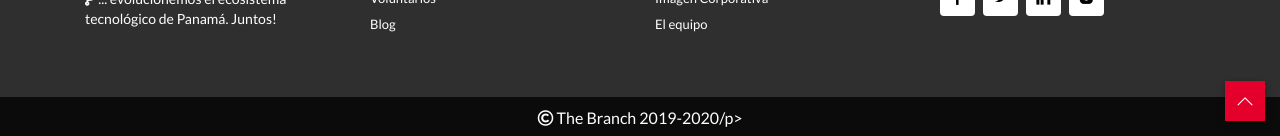
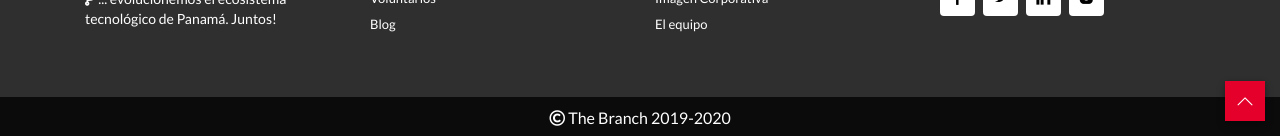
Before and after one commit to marvlm/thebranchconf, a Jekyll site: the page built from index.html, in a window 1280 px wide and 900 px high, scrolled down 8714 px. Shown: the part 761-897 px from the top of the window. Built offline with Jekyll 4.4.1, drawn with Linux system fonts in a browser that asks for light colours; nearby versions of some CDN libraries; some web fonts are replaced; the list of posts is cut into pages by our own code; comment, search, counter and statistics services are not loaded.

Commit message:
Fix copyright text

```diff
--- a/_layouts/default.html
+++ b/_layouts/default.html
@@ -54,7 +54,7 @@
             <div class="row">
                 <div class="col-md-12">
                     <div class="site-info">
-                        <p><i class="far fa-copyright"></i> The Branch 2019-2020/p>
+                        <p><i class="far fa-copyright"></i> The Branch 2019-2020</p>
                     </div>
                 </div>
             </div>
```
